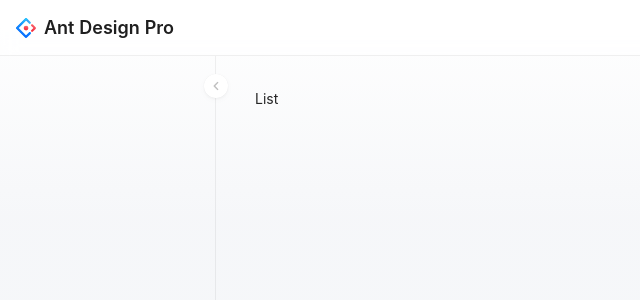
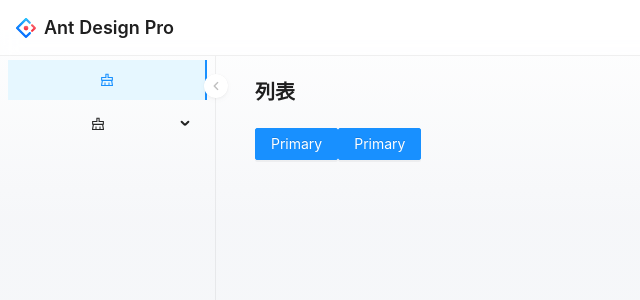
Before and after one commit to sushi-su/pro-components-template, a React (Vite) app: page /list in a window 1280 px wide. Shown: the top 300 px of the page, without its empty margins (0-640 px from the left). Built offline with nearby package versions, Linux system fonts and the light colour scheme.

Commit message:
WIP: 权限

```diff
--- /dev/null
+++ b/src/components/Access/index.tsx
@@ -0,0 +1,13 @@
+import { FC, Fragment, ReactElement, ReactNode } from 'react';
+
+export const Access: FC<{ accessible: boolean; children: ReactNode; fallback?: ReactElement }> = ({
+  accessible,
+  children,
+  fallback,
+}) => {
+  if (accessible) return <Fragment key="accessible">{children}</Fragment>;
+
+  if (fallback) return fallback;
+
+  return null;
+};
--- a/src/components/index.ts
+++ b/src/components/index.ts
@@ -1 +1,2 @@
+export * from './Access';
 export * from './Loading';
--- a/src/layout/index.tsx
+++ b/src/layout/index.tsx
@@ -1,10 +1,51 @@
-import { ProLayout } from '@ant-design/pro-layout';
-import { Outlet } from 'react-router-dom';
+import { menuRoutes } from '@/routes';
+import { accessState } from '@/store';
+import { getRoutesSettingMap } from '@/utils';
+import { PageContainer, ProLayout } from '@ant-design/pro-layout';
+import { MenuDataItem } from '@ant-design/pro-layout/lib/typings';
+import { cloneDeep } from 'lodash';
+import { ReactNode, useEffect, useMemo } from 'react';
+import { Link, Outlet, useNavigate } from 'react-router-dom';
+import { useRecoilValue } from 'recoil';
+
+const _menuRoutes = cloneDeep(menuRoutes);
+
+const routesSettingMap = getRoutesSettingMap(menuRoutes);
+
+const menuItemRender = (menuItemProps: MenuDataItem, defaultDom: ReactNode) => {
+  if (menuItemProps?.path) {
+    return <Link to={menuItemProps.path}>{defaultDom}</Link>;
+  }
+
+  return defaultDom;
+};
 
 const BaseLayout = () => {
+  const access = useRecoilValue(accessState);
+  const navigate = useNavigate();
+
+  const onMenuHeaderClick = () => {
+    navigate('/');
+  };
+
+  const route = useMemo(() => {
+    console.log(access);
+
+    return {
+      path: '/',
+      routes: _menuRoutes,
+    };
+  }, [access]);
+
+  useEffect(() => {
+    console.log(routesSettingMap);
+  }, [routesSettingMap]);
+
   return (
-    <ProLayout layout="mix">
-      <Outlet />
+    <ProLayout layout="mix" route={route} onMenuHeaderClick={onMenuHeaderClick} menuItemRender={menuItemRender}>
+      <PageContainer>
+        <Outlet />
+      </PageContainer>
     </ProLayout>
   );
 };
--- a/src/pages/list/index.tsx
+++ b/src/pages/list/index.tsx
@@ -1,7 +1,29 @@
+import { Access } from '@/components';
+import { initialState } from '@/store';
+import { Button } from 'antd';
 import type { FC } from 'react';
+import { useResetRecoilState, useSetRecoilState } from 'recoil';
 
 const List: FC = () => {
-  return <>List</>;
+  const refreshInitialStateData = useResetRecoilState(initialState);
+  const setInitialStateData = useSetRecoilState(initialState);
+
+  return (
+    <Access accessible={true}>
+      <Button type="primary" onClick={refreshInitialStateData}>
+        Primary
+      </Button>
+
+      <Button
+        type="primary"
+        onClick={() =>
+          setInitialStateData({ initialState: { userName: '', permissions: [] }, loading: true, error: null })
+        }
+      >
+        Primary
+      </Button>
+    </Access>
+  );
 };
 
 export default List;
--- a/src/routes.tsx
+++ b/src/routes.tsx
@@ -3,7 +3,7 @@ import { ClearOutlined } from '@ant-design/icons';
 import type { HTMLAttributeAnchorTarget, Key, ReactNode } from 'react';
 import type { RouteObject } from 'react-router-dom';
 
-interface Route extends RouteObject {
+export interface Route extends RouteObject {
   // 菜单上显示的名称，没有则不显示
   name?: string;
   // 菜单上显示的 Icon
@@ -29,22 +29,29 @@ interface Route extends RouteObject {
   children?: Route[];
 }
 
+export const menuRoutes = [
+  {
+    path: 'login',
+    element: lazyLoad('login'),
+    headerRender: false,
+    menuHeaderRender: false,
+    footerRender: false,
+    breadcrumbRender: true,
+  },
+  { path: 'list', icon: <ClearOutlined />, name: '列表', element: lazyLoad('list') },
+  {
+    path: 'table',
+    icon: <ClearOutlined />,
+    name: '表格',
+    children: [{ index: true, path: 'table1', icon: <ClearOutlined />, name: '表格1', element: lazyLoad('table') }],
+  },
+];
+
 const routes: Route[] = [
   {
     path: '/',
     element: lazyLoad(() => import('./layout/index')),
-    children: [
-      {
-        path: 'login',
-        element: lazyLoad('login'),
-        headerRender: false,
-        menuHeaderRender: false,
-        footerRender: false,
-        breadcrumbRender: true,
-      },
-      { path: 'list', icon: <ClearOutlined />, name: '列表', element: lazyLoad('list') },
-      { path: 'table', icon: <ClearOutlined />, name: '表格', element: lazyLoad('table') },
-    ],
+    children: menuRoutes,
   },
 ];
 
--- /dev/null
+++ b/src/store/access.ts
@@ -0,0 +1,17 @@
+import { selector } from 'recoil';
+import { initialData } from './initialState';
+
+const accessState = selector({
+  key: 'accessState',
+  get: ({ get }) => {
+    const { permissions } = get(initialData);
+
+    const permissionsSet = new Set(permissions);
+
+    return {
+      canReadList: permissionsSet.has('11111'),
+    };
+  },
+});
+
+export default accessState;
--- /dev/null
+++ b/src/store/index.ts
@@ -0,0 +1,2 @@
+export { default as accessState } from './access';
+export { default as initialState } from './initialState';
--- /dev/null
+++ b/src/store/initialState.ts
@@ -0,0 +1,53 @@
+import { atom, selector } from 'recoil';
+
+interface InitialData {
+  userName: string;
+  permissions: string[];
+}
+
+interface InitialLoadingState {
+  loading: boolean;
+  error: Error | null;
+}
+
+interface InitialState extends InitialLoadingState {
+  initialState: InitialData;
+}
+
+export const initialData = atom<InitialData>({
+  key: 'initialData',
+  default: {
+    userName: '',
+    permissions: [],
+  },
+});
+
+const initialLoadingState = atom<InitialLoadingState>({
+  key: 'initialLoadingState',
+  default: {
+    loading: false,
+    error: null,
+  },
+});
+
+const initialState = selector<InitialState>({
+  key: 'initialState',
+  get: ({ get }) => {
+    return {
+      ...get(initialLoadingState),
+      initialState: get(initialData),
+    };
+  },
+  set: ({ set }, newState) => {
+    if (newState.constructor === Object) {
+      const { initialState, ...initialLoadingStateData } = newState as InitialState;
+      set(initialData, initialState);
+      set(initialLoadingState, initialLoadingStateData);
+      return;
+    }
+
+    console.log(Object.keys(newState));
+  },
+});
+
+export default initialState;
--- a/src/styles/global.css
+++ b/src/styles/global.css
@@ -6,3 +6,9 @@ body,
 #root {
   height: 100%;
 }
+
+:root ol {
+  list-style: none;
+  margin: 0;
+  padding: 0;
+}
--- a/src/utils/index.ts
+++ b/src/utils/index.ts
@@ -1,2 +1,3 @@
 export * from './lazyLoad';
 export * from './request';
+export * from './route';
--- /dev/null
+++ b/src/utils/route.ts
@@ -0,0 +1,53 @@
+import { Route } from '@/routes';
+
+export type RouteSettings = Pick<
+  Route,
+  | 'target'
+  | 'headerRender'
+  | 'footerRender'
+  | 'menuRender'
+  | 'menuHeaderRender'
+  | 'breadcrumbRender'
+  | 'hideChildrenInMenu'
+  | 'hideInMenu'
+>;
+
+export const getRoutesSettingMap = (routes: Route[], path = ''): Record<string, RouteSettings> => {
+  const result: Record<string, RouteSettings> = {};
+
+  routes.forEach((item) => {
+    let routePath = '';
+
+    if (item.path) {
+      routePath = `${path}/${item.path}`;
+
+      const {
+        target = '_self',
+        headerRender = true,
+        footerRender = true,
+        menuRender = true,
+        menuHeaderRender = true,
+        breadcrumbRender = true,
+        hideChildrenInMenu = false,
+        hideInMenu = false,
+      } = item;
+
+      result[routePath] = {
+        target,
+        headerRender,
+        footerRender,
+        menuRender,
+        menuHeaderRender,
+        breadcrumbRender,
+        hideChildrenInMenu,
+        hideInMenu,
+      };
+    }
+
+    if (item.children) {
+      Object.assign(result, getRoutesSettingMap(item.children, routePath));
+    }
+  });
+
+  return result;
+};
```
Also changed, not shown: package.json (+4 -4 lines), 1 other file (tests, documents, lock files or other folders).
